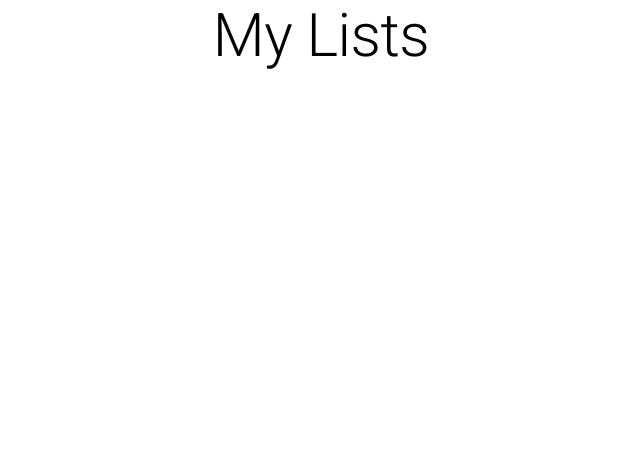
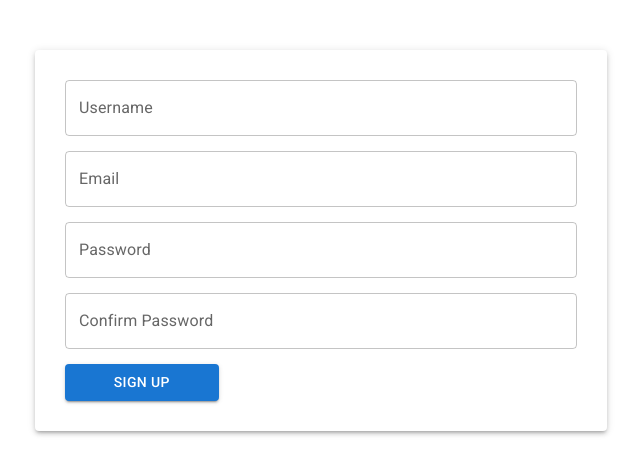
Before and after one commit to jenleap/my-lists-web, a React (Create React App) app: page / in a window 1280 px wide. Shown: the top 474 px of the page, without its empty margins (319-959 px from the left). Built offline with nearby package versions, Linux system fonts and the light colour scheme.

Commit message:
add sign up page

```diff
--- a/package.json
+++ b/package.json
@@ -17,6 +17,7 @@
     "@types/react-dom": "^18.2.14",
     "react": "^18.2.0",
     "react-dom": "^18.2.0",
+    "react-router-dom": "^6.17.0",
     "react-scripts": "5.0.1",
     "typescript": "^4.9.5",
     "web-vitals": "^2.1.4"
--- a/public/index.html
+++ b/public/index.html
@@ -14,7 +14,7 @@
       manifest.json provides metadata used when your web app is installed on a
       user's mobile device or desktop. See https://developers.google.com/web/fundamentals/web-app-manifest/
     -->
-    <link rel="manifest" href="%PUBLIC_URL%/manifest.json" />
+    <link rel="manifest" href="manifest.json" />
     <!--
       Notice the use of %PUBLIC_URL% in the tags above.
       It will be replaced with the URL of the `public` folder during the build.
--- a/src/App.tsx
+++ b/src/App.tsx
@@ -1,13 +1,13 @@
-import { Box, Typography } from '@mui/material';
+import { BrowserRouter } from 'react-router-dom';
 import React from 'react';
+import { AppRoutes } from './components/app-routes.component';
 
 function App() {
   return (
-    <Box sx={{ width: '50%', margin: "auto" }}>
-      <Typography variant="h2" sx={{ textAlign: "center"}}>
-        My Lists
-      </Typography>
-    </Box>
+    <BrowserRouter>
+      <AppRoutes/>
+    </BrowserRouter>
+
   );
 }
 
--- /dev/null
+++ b/src/components/app-routes.component.tsx
@@ -0,0 +1,13 @@
+import { Route, Routes } from "react-router-dom"
+import { SignUp } from "./signup.components"
+import { ResetPassword } from "./reset-password.component"
+
+export const AppRoutes = () => {
+    return (
+        <Routes>
+            <Route path="/" element={ <SignUp />} />
+            <Route path="/signup" element={ <SignUp />} />
+            <Route path="/reset-password/:token" element={<ResetPassword />} />
+        </Routes>
+    )
+}
--- /dev/null
+++ b/src/components/reset-password.component.tsx
@@ -0,0 +1,56 @@
+import { Alert, Box, Button, Paper, TextField } from "@mui/material";
+import { useState } from "react";
+
+export const ResetPassword = () => {
+    const [email, setEmail] = useState('');
+    const [password, setPassword] = useState('');
+    const [confirmPassword, setConfirmPassword] = useState('');
+    const [message, setMessage] = useState('');
+
+
+    const handleSubmit = () => {
+        if (password !== confirmPassword) {
+            setMessage("Password does not match.")
+        } else {
+            const userData = {
+                'email': email,
+                'password': password
+            };
+        }
+    }
+
+    return (
+        <Paper elevation={3} sx={{ width: "40%", margin: "50px auto", padding: "30px"}}>
+            <Box sx={{ display: "flex", flexDirection: "column", gap: "15px"}}>
+                    <TextField
+                        key="email"
+                        label="Email"
+                        variant="outlined"
+                        value={ email }
+                        onChange={(e) => setEmail(e.target.value)}
+                    />
+
+                    <TextField
+                        key="password"
+                        label="Password"
+                        type="password"
+                        variant="outlined"
+                        value={ password }
+                        onChange={(e) => { setPassword(e.target.value); setMessage("")}}
+                    />
+                    <TextField
+                        key="confirmPassword"
+                        label="Confirm Password"
+                        type="password"
+                        variant="outlined"
+                        value={ confirmPassword }
+                        onChange={(e) => {setConfirmPassword(e.target.value); setMessage("")}}
+                    />
+
+                    {message && <Alert severity="error">{ message }</Alert>}
+
+                    <Button sx={{ width: '30%'}} variant="contained" onClick={ handleSubmit }>Reset Password</Button>
+            </Box>
+        </Paper>
+        )
+}
--- /dev/null
+++ b/src/components/signup.components.tsx
@@ -0,0 +1,80 @@
+import { Alert, Box, Button, Paper, TextField } from "@mui/material";
+import { useState } from "react";
+
+export const SignUp = () => {
+    const [email, setEmail] = useState('');
+    const [username, setUsername] = useState('');
+    const [password, setPassword] = useState('');
+    const [confirmPassword, setConfirmPassword] = useState('');
+    const [message, setMessage] = useState('');
+    const [success, setSuccess] = useState(false);
+
+
+    const handleSubmit = async () => {
+        if (password !== confirmPassword) {
+            setMessage("Password does not match.")
+        } else {
+            const userData = {
+                'email': email,
+                'username': username,
+                'password': password
+            };
+            const res = await fetch("http://localhost:3003/user", {
+                method: 'POST',
+                headers: {
+                    'Accept': 'application/json',
+                    'Content-Type': 'application/json'
+                },
+                body: JSON.stringify(userData)
+           });
+            console.log(res);
+           if (res.ok) {
+                setSuccess(true);
+           }
+        }
+    }
+
+    return (
+        <Paper elevation={3} sx={{ width: "40%", margin: "50px auto", padding: "30px"}}>
+            <Box sx={{ display: "flex", flexDirection: "column", gap: "15px"}}>
+                    <TextField
+                        key="username"
+                        label="Username"
+                        variant="outlined"
+                        value={ username }
+                        onChange={(e) => setUsername(e.target.value)}
+                    />
+                    <TextField
+                        key="email"
+                        label="Email"
+                        variant="outlined"
+                        value={ email }
+                        onChange={(e) => setEmail(e.target.value)}
+                    />
+
+                    <TextField
+                        key="password"
+                        label="Password"
+                        type="password"
+                        variant="outlined"
+                        value={ password }
+                        onChange={(e) => { setPassword(e.target.value); setMessage("")}}
+                    />
+                    <TextField
+                        key="confirmPassword"
+                        label="Confirm Password"
+                        type="password"
+                        variant="outlined"
+                        value={ confirmPassword }
+                        onChange={(e) => {setConfirmPassword(e.target.value); setMessage("")}}
+                    />
+
+                    {message && <Alert severity="error">{ message }</Alert>}
+
+                    <Button sx={{ width: '30%'}} variant="contained" onClick={ handleSubmit }>Sign Up</Button>
+
+                    {success && <Alert severity="success">User successfully created!</Alert>}
+            </Box>
+        </Paper>
+    )
+}
```
Also changed, not shown: public/manifest.json.
